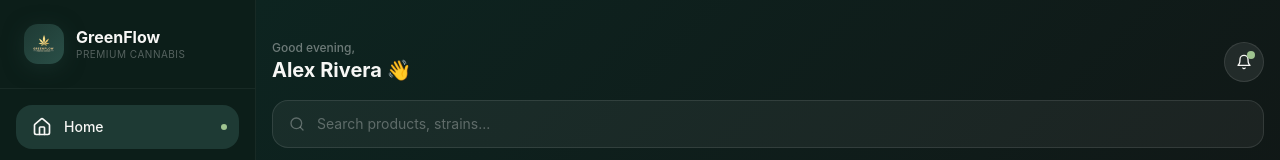
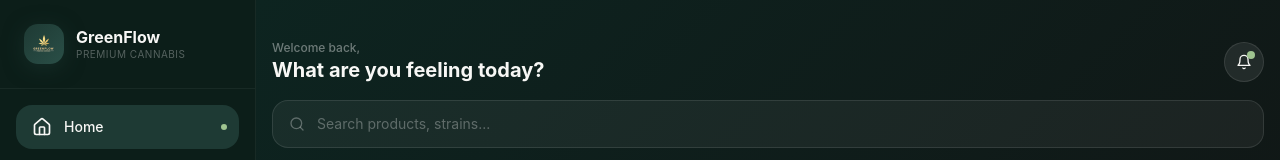
Before and after one commit to 0824622148/greenflow, a Next.js app: page /home in a window 1280 px wide. Shown: the top 160 px of the page. Built offline with nearby package versions, Linux system fonts and the light colour scheme.

Commit message:
feat: update home greeting with more personality and remove emoji

```diff
--- a/src/app/(app)/home/page.tsx
+++ b/src/app/(app)/home/page.tsx
@@ -45,8 +45,8 @@ export default function HomeScreen() {
         {/* Header */}
         <div className="pt-4 pb-4 flex items-center justify-between">
           <div>
-            <p className="text-white/40 text-xs font-medium">Good evening,</p>
-            <h1 className="text-soft text-xl font-bold">Alex Rivera 👋</h1>
+            <p className="text-white/40 text-xs font-medium">Welcome back,</p>
+            <h1 className="text-soft text-xl font-bold">What are you feeling today?</h1>
           </div>
           <motion.button
             whileTap={{ scale: 0.85 }}
```
